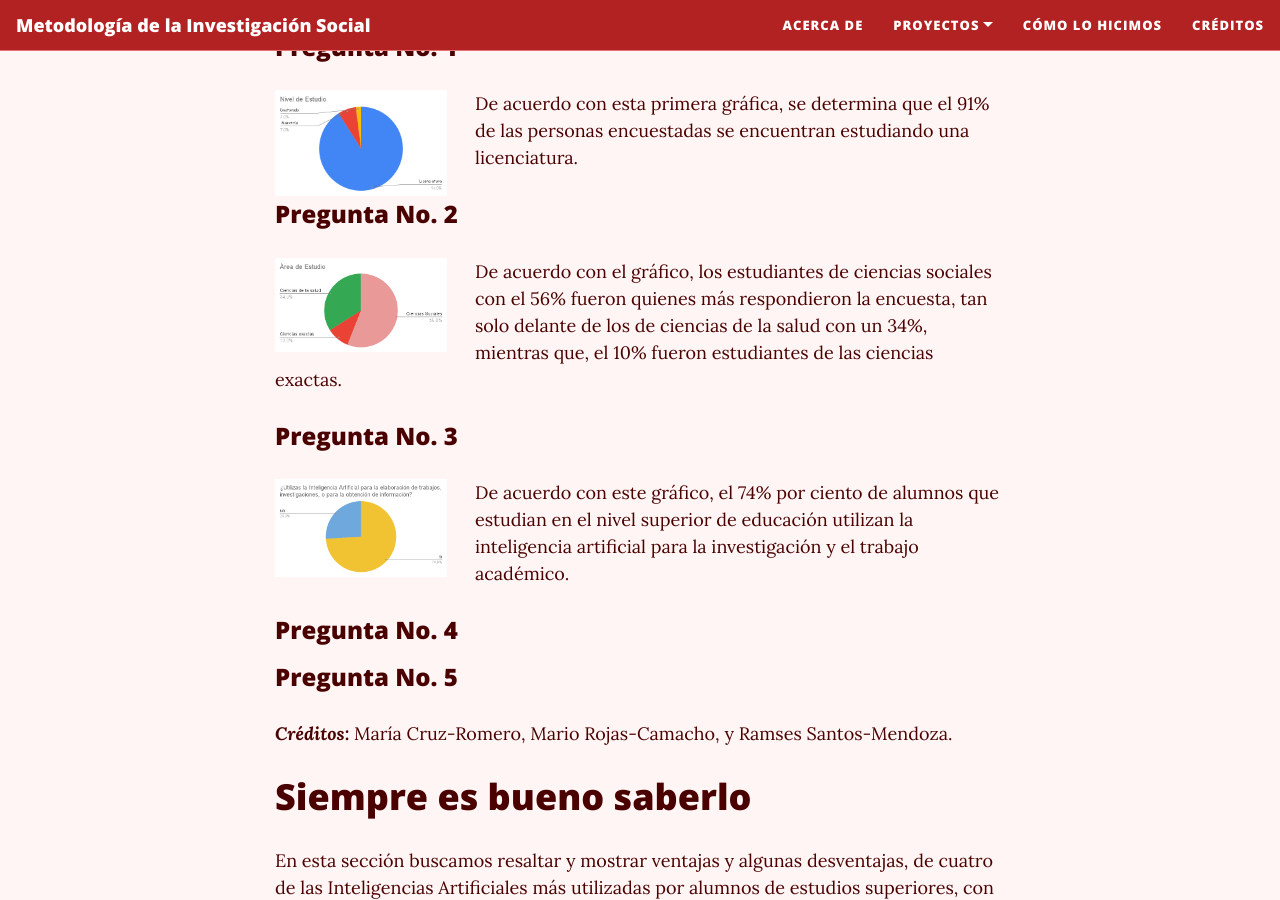
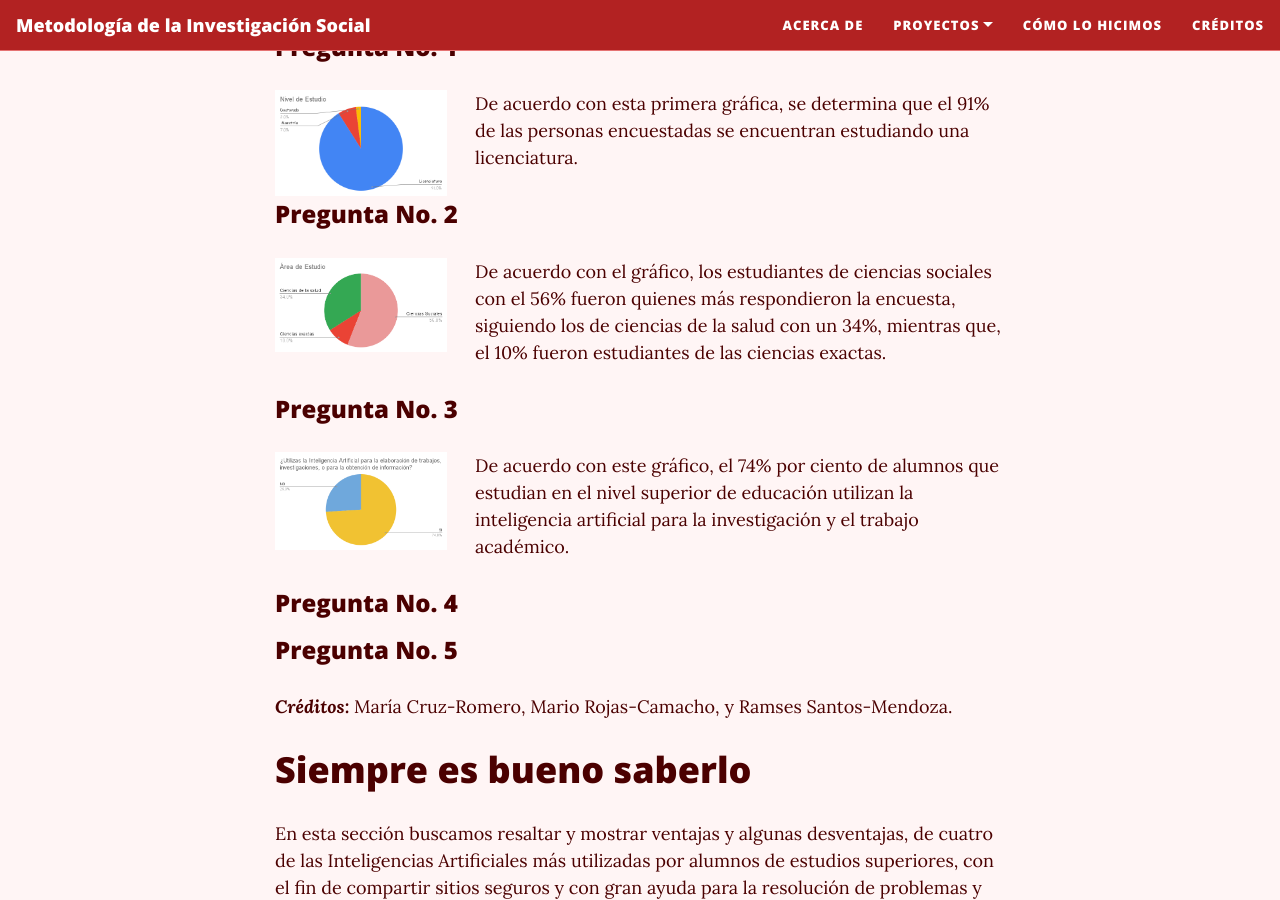
Before and after one commit to rosariorogel/metodologia, a Jekyll site: the page built from _pages/inteligencia-artificial.md, in a window 1280 px wide and 900 px high, scrolled down 2466 px. Built offline with Jekyll 4.4.1, drawn with Linux system fonts in a browser that asks for light colours; nearby versions of some CDN libraries.

Commit message:
Update texto inteligencia-artificial.md

```diff
--- a/_pages/inteligencia-artificial.md
+++ b/_pages/inteligencia-artificial.md
@@ -45,7 +45,7 @@ De acuerdo con esta primera gráfica, se determina que el 91% de las personas en
 
 
 <img src="{{site.baseurl }}/assets/img/Gráfica2ÁreadeEstudioIA.png" style="float:left;width:200px;padding-right:28px;">
-De acuerdo con el gráfico, los estudiantes de ciencias sociales con el 56% fueron quienes más respondieron la encuesta, tan solo delante de los de ciencias de la salud con un 34%, mientras que, el 10% fueron estudiantes de las ciencias exactas.
+De acuerdo con el gráfico, los estudiantes de ciencias sociales con el 56% fueron quienes más respondieron la encuesta, siguiendo los de ciencias de la salud con un 34%, mientras que, el 10% fueron estudiantes de las ciencias exactas.
 
 
 
```
